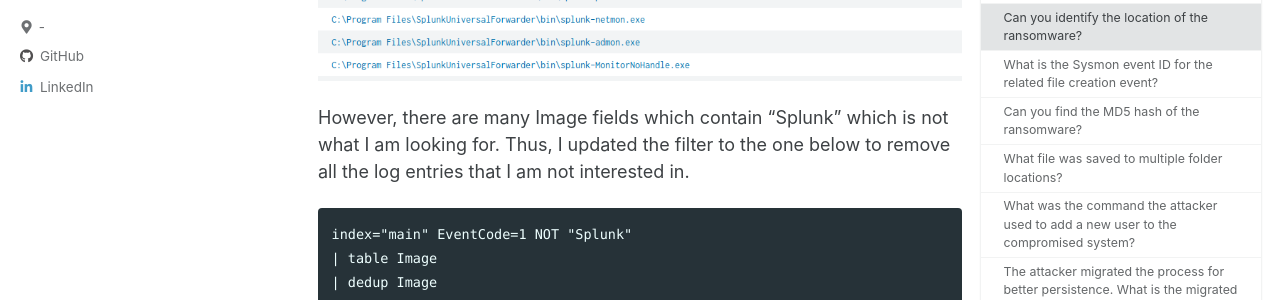
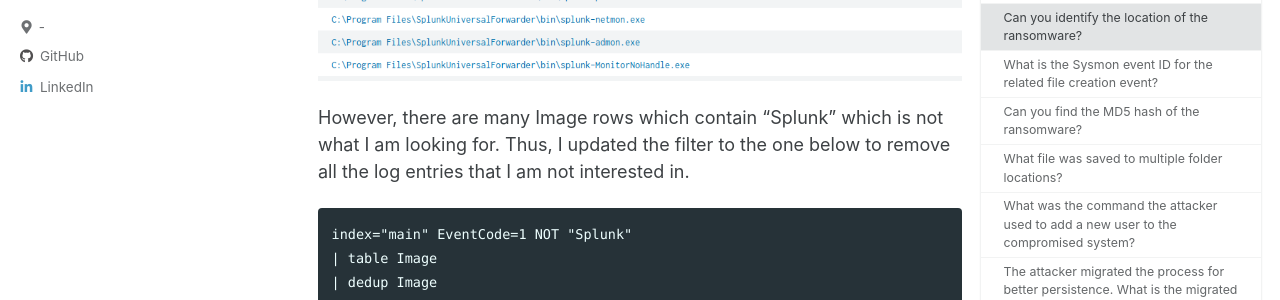
Before and after one commit to roylau98/roylau98.github.io, a Jekyll site: the page built from _writeups/thmconti.md, in a window 1280 px wide and 900 px high, scrolled down 3060 px. Shown: the part 153-453 px from the top of the window. Built offline with Jekyll 4.4.1, drawn with Linux system fonts in a browser that asks for light colours; cached includes are drawn as plain includes; some of the changed text lies outside the part shown.

Commit message:
minor changes

````diff
--- a/_writeups/conti.md
+++ b/_writeups/thmconti.md
@@ -33,7 +33,7 @@
 
 ### Gathering log information
 
-Using `index=”main”` and setting to “**all time**” for the date range shows 28145 events in splunk.
+Using `index="main"` and setting to “**all time**” for the date range shows 28145 events in splunk.
 
 ![Untitled](/assets/images/thmconti/conti_4.png)
 
@@ -57,7 +57,7 @@
 
 ![Untitled](/assets/images/thmconti/conti_7.png)
 
-However, there are many Image fields which contain “Splunk” which is not what I am looking for. Thus, I updated the filter to the one below to remove all the log entries that I am not interested in.
+However, there are many Image rows which contain “Splunk” which is not what I am looking for. Thus, I updated the filter to the one below to remove all the log entries that I am not interested in.
 
 ```
 index="main" EventCode=1 NOT "Splunk"
````
Also changed, not shown: other parts of _writeups/thmconti.md (+1 -1 lines), _pages/writeups.md (+1 -1 lines).
